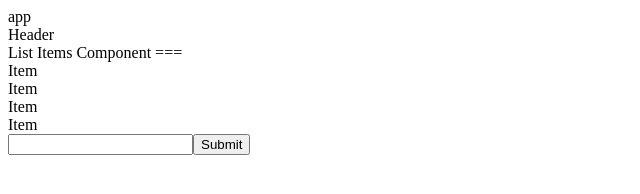
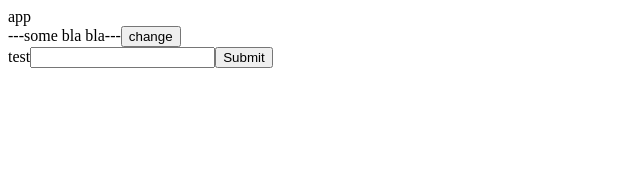
Before and after one commit to addpadding/UCA-76-React-, a website: page public/index.html in a window 1280 px wide. Shown: the whole page, without its empty margins (0-640 px from the left). Drawn offline with nearby package versions, Linux system fonts and the light colour scheme.

Commit message:
lesson-80 = React - Part 5 => End

```diff
--- a/public/index.html
+++ b/public/index.html
@@ -5,7 +5,7 @@
     <meta charset="UTF-8">
     <meta http-equiv="X-UA-Compatible" content="IE=edge">
     <meta name="viewport" content="width=device-width, initial-scale=1.0">
-    <title>79</title>
+    <title>80</title>
 
 </head>
 
--- a/public/js/main.js
+++ b/public/js/main.js
@@ -18,19 +18,40 @@ var App = function (_React$Component) {
     function App() {
         _classCallCheck(this, App);
 
-        return _possibleConstructorReturn(this, (App.__proto__ || Object.getPrototypeOf(App)).apply(this, arguments));
+        // inherit
+        var _this = _possibleConstructorReturn(this, (App.__proto__ || Object.getPrototypeOf(App)).call(this));
+
+        _this.state = {
+            name: "---app comp---",
+            title: "---some bla bla---"
+        };
+
+        _this.changeTitle = function () {
+            _this.setState({
+                title: "new title"
+            });
+        };
+
+        return _this;
     }
 
     _createClass(App, [{
         key: "render",
         value: function render() {
+            console.log(this); // App
+
             return React.createElement(
                 "div",
                 { className: "app" },
                 "app",
-                React.createElement(Header, null),
-                React.createElement(ListItems, null),
-                React.createElement(AddItem, null)
+                React.createElement("br", null),
+                this.state.title,
+                React.createElement(
+                    "button",
+                    { onClick: this.changeTitle },
+                    "change"
+                ),
+                React.createElement(AddItem, { name: "add" })
             );
         }
     }]);
@@ -44,7 +65,12 @@ var Header = function (_React$Component2) {
     function Header() {
         _classCallCheck(this, Header);
 
-        return _possibleConstructorReturn(this, (Header.__proto__ || Object.getPrototypeOf(Header)).apply(this, arguments));
+        var _this2 = _possibleConstructorReturn(this, (Header.__proto__ || Object.getPrototypeOf(Header)).call(this));
+
+        _this2.state = {
+            name: "---Header comp---"
+        };
+        return _this2;
     }
 
     _createClass(Header, [{
@@ -53,7 +79,8 @@ var Header = function (_React$Component2) {
             return React.createElement(
                 "header",
                 null,
-                " Header "
+                "header",
+                this.props.item
             );
         }
     }]);
@@ -77,9 +104,7 @@ var ListItems = function (_React$Component3) {
                 "div",
                 null,
                 "List Items Component ===",
-                React.createElement(Item, null),
-                React.createElement(Item, null),
-                React.createElement(Item, null),
+                this.props.myTitle,
                 React.createElement(Item, null)
             );
         }
@@ -117,16 +142,32 @@ var AddItem = function (_React$Component5) {
     function AddItem() {
         _classCallCheck(this, AddItem);
 
-        return _possibleConstructorReturn(this, (AddItem.__proto__ || Object.getPrototypeOf(AddItem)).apply(this, arguments));
+        var _this5 = _possibleConstructorReturn(this, (AddItem.__proto__ || Object.getPrototypeOf(AddItem)).call(this));
+
+        _this5.state = {
+            name: "test"
+        };
+
+        _this5.changeValue = function (e) {
+            console.log(e.target.value);
+            _this5.setState({
+                name: e.target.value
+            });
+        };
+
+        return _this5;
     }
 
     _createClass(AddItem, [{
         key: "render",
         value: function render() {
+            console.log(this); // AddItem
+
             return React.createElement(
                 "form",
                 null,
-                React.createElement("input", { type: "text" }),
+                this.state.name,
+                React.createElement("input", { type: "text", onChange: this.changeValue }),
                 React.createElement("input", { type: "submit" })
             );
         }
```
Also changed, not shown: src/index.js (+71 -8 lines).
